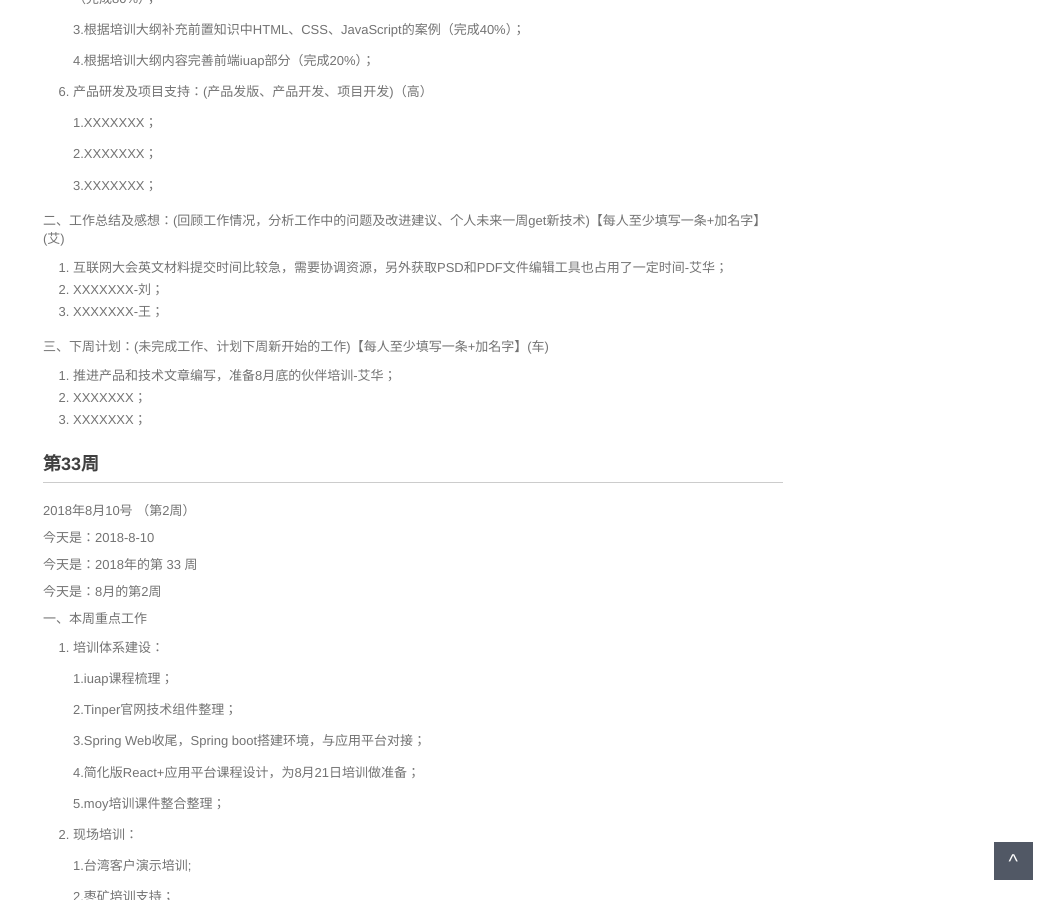
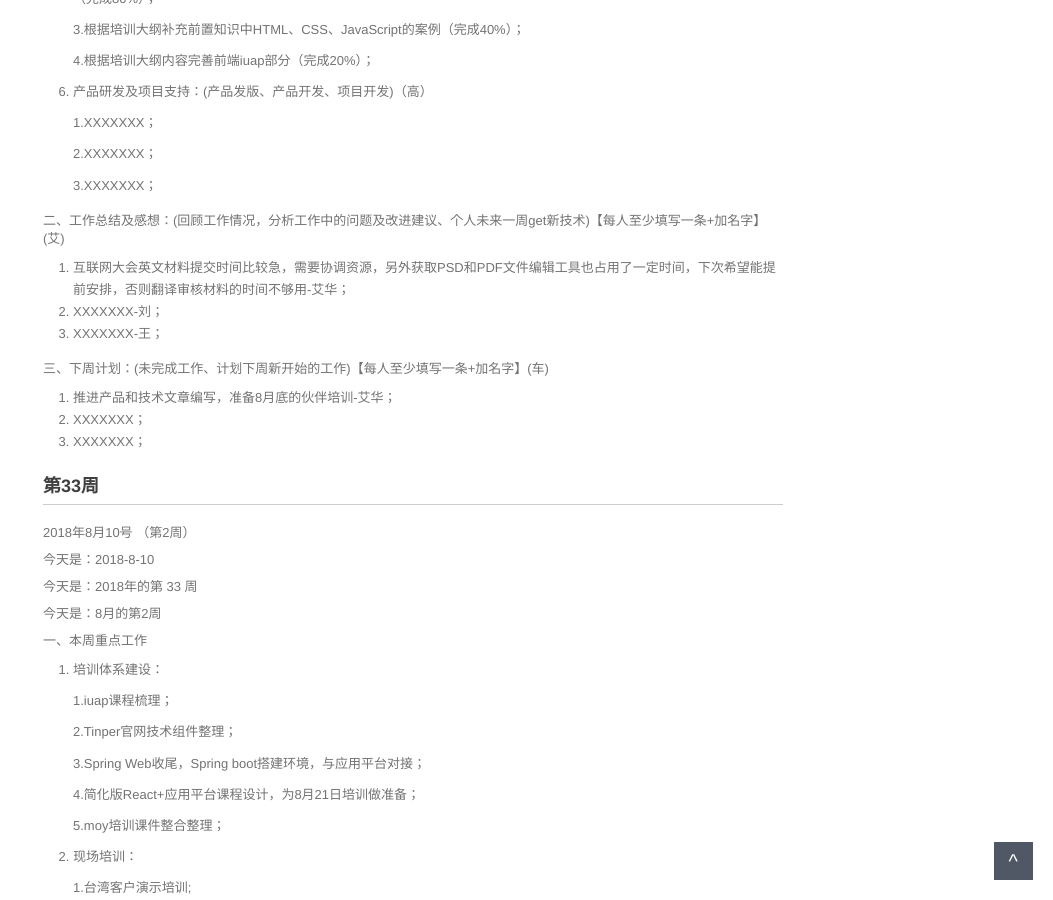
Before and after one commit to walllFlower/blog, a Jekyll site: the page built from _posts/2018-07-17-day_report_cxz.md, in a window 1280 px wide and 900 px high, scrolled down 1141 px. Shown: the whole window, without its empty margins (227-1280 px from the left). Built offline with Jekyll 4.4.1, drawn with Linux system fonts in a browser that asks for light colours; comment, search, counter and statistics services are not loaded.

Commit message:
Update 2018-07-17-day_report_cxz.md

```diff
--- a/_posts/2018-07-17-day_report_cxz.md
+++ b/_posts/2018-07-17-day_report_cxz.md
@@ -75,7 +75,7 @@ categories: 技术运营工作周报
 
 二、工作总结及感想：(回顾工作情况，分析工作中的问题及改进建议、个人未来一周get新技术)【每人至少填写一条+加名字】(艾)
 
-1. 互联网大会英文材料提交时间比较急，需要协调资源，另外获取PSD和PDF文件编辑工具也占用了一定时间-艾华；
+1. 互联网大会英文材料提交时间比较急，需要协调资源，另外获取PSD和PDF文件编辑工具也占用了一定时间，下次希望能提前安排，否则翻译审核材料的时间不够用-艾华；
 2. XXXXXXX-刘；
 3. XXXXXXX-王；
 
```
